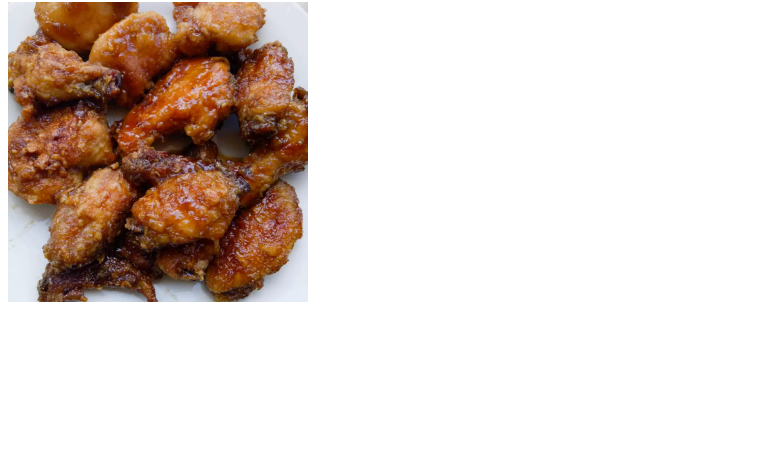
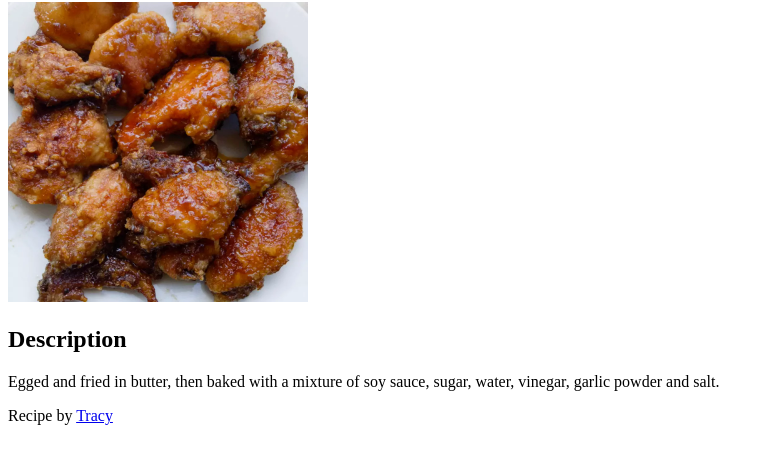
Before and after one commit to 101113608/odin-recipes, a plain HTML site: page recipes/chicken-wings.html in a window 1280 px wide. Shown: the part 78-542 px from the top of the page, without its empty margins (0-769 px from the left). Drawn offline with Linux system fonts and the light colour scheme.

Commit message:
Add description to chicken wings page

```diff
--- a/recipes/chicken-wings.html
+++ b/recipes/chicken-wings.html
@@ -9,6 +9,14 @@
 <body>
     <h1>Japanese Chicken Wings</h1>
     <img src="../images/chicken-wings.webp" alt="Cooked Japanese chicken wings" width="300" height="300">
+    <h2>Description</h2>
+    <p>
+        Egged and fried in butter, then baked with a mixture of soy sauce, sugar, water, vinegar, garlic powder and
+        salt.
+    </p>
+    <p>
+        Recipe by <a href="https://www.allrecipes.com/recipe/23312/japanese-chicken-wings/">Tracy</a>
+    </p>
 </body>
 
 </html>
```
